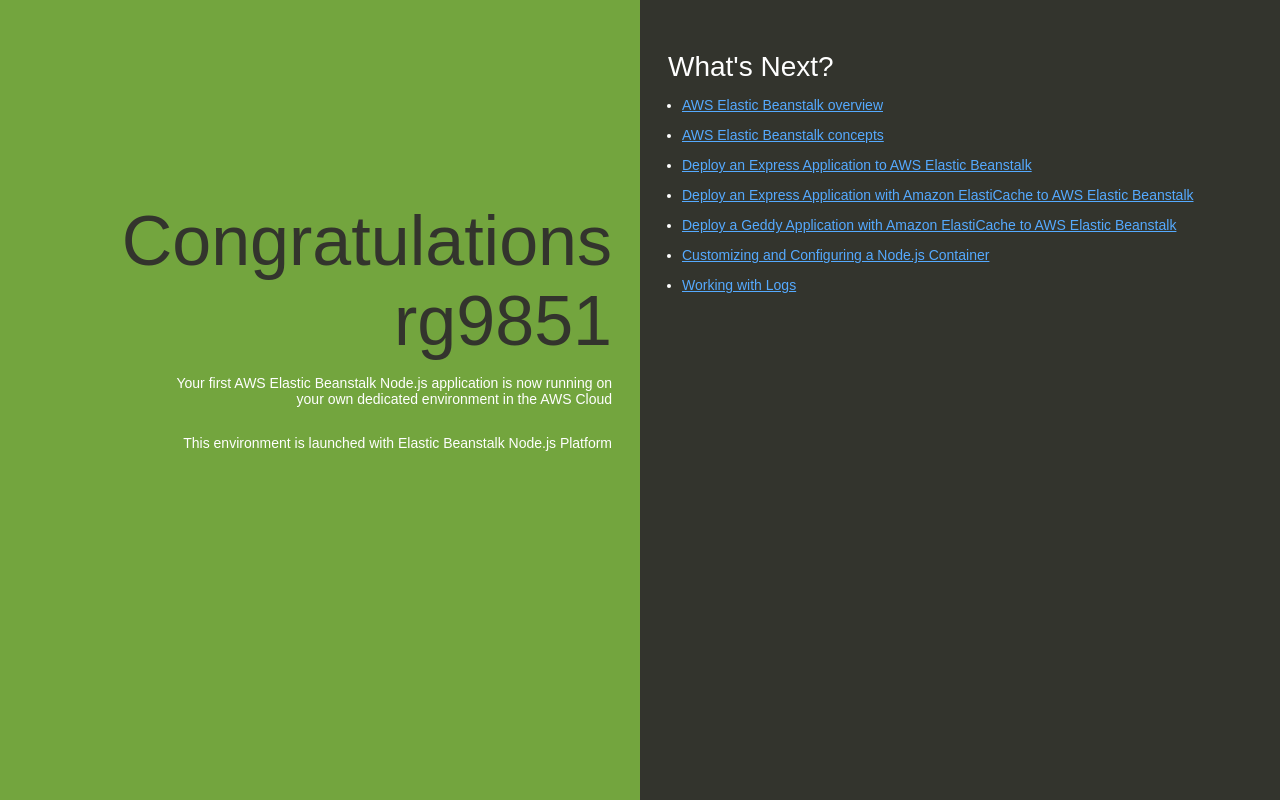
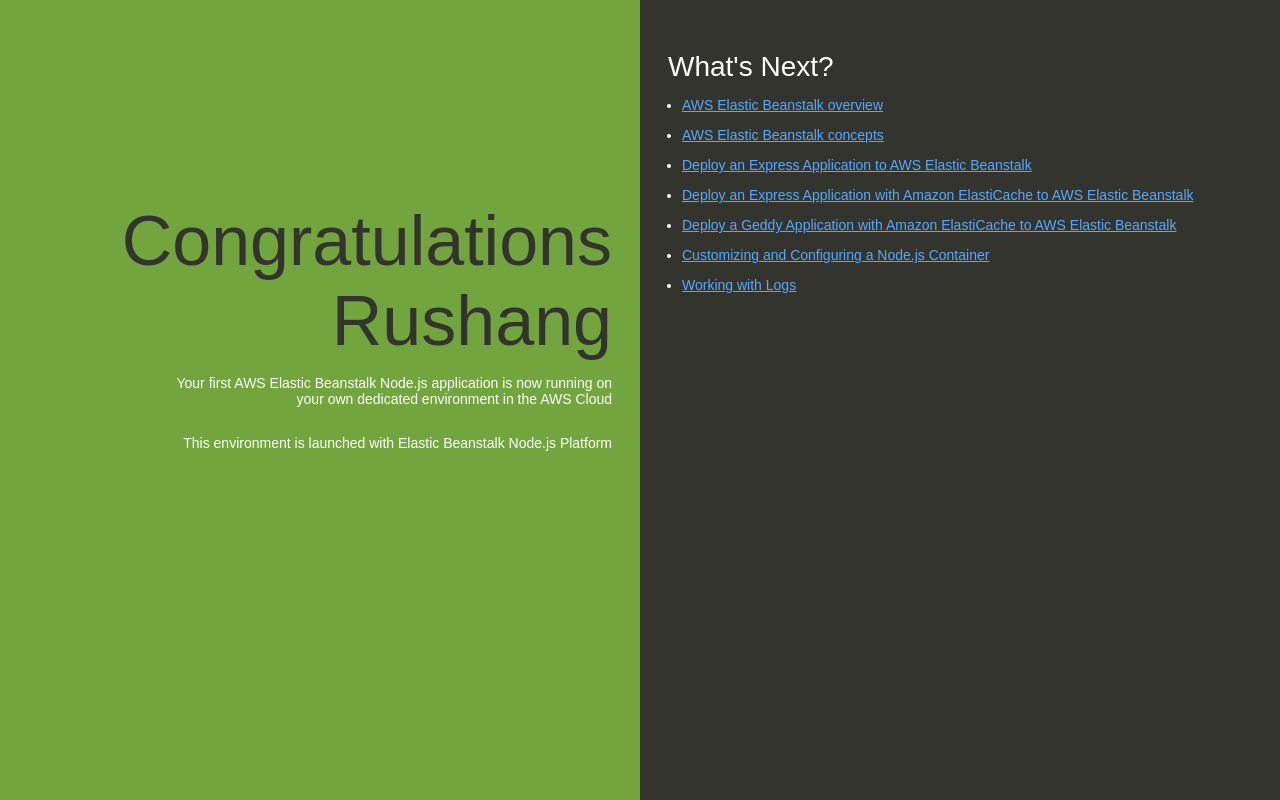
Before and after one commit to rushanggala/rg-test-node-app, a website: page index.html in a window 1280 px wide. Drawn offline with Linux system fonts and the light colour scheme.

Commit message:
add name to Index.html file after congratulations.

```diff
--- a/index.html
+++ b/index.html
@@ -74,7 +74,7 @@
   </head>
   <body>
     <div class="textColumn">
-      <h1>Congratulations rg9851</h1>
+      <h1>Congratulations Rushang</h1>
       <p>Your first AWS Elastic Beanstalk Node.js application is now running on your own dedicated environment in the AWS Cloud</p>
       <p>This environment is launched with Elastic Beanstalk Node.js Platform</p>
     </div>
```
